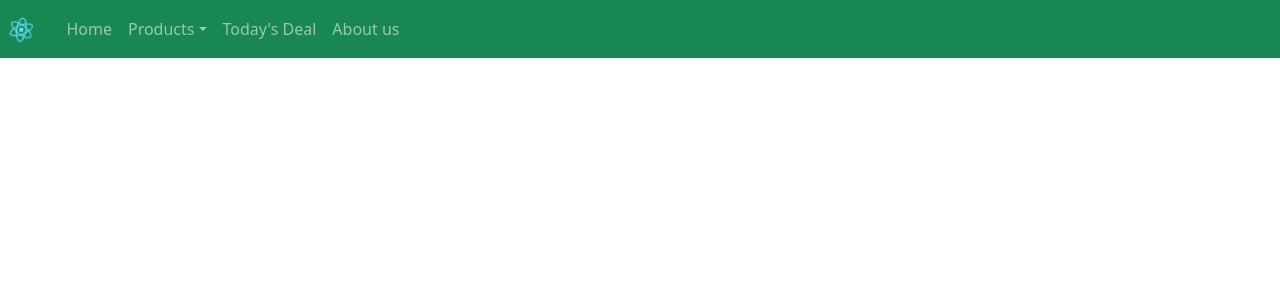
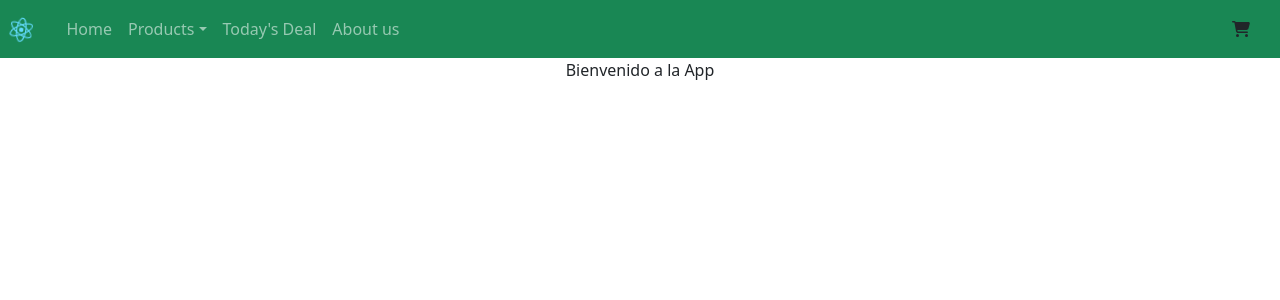
Before and after one commit to tomitose/ecommerce-r, a React (Create React App) app: page / in a window 1280 px wide. Shown: the top 300 px of the page. Built offline with nearby package versions, Linux system fonts and the light colour scheme.

Commit message:
agregado de CartWidget y Itemlistcontainer

```diff
--- a/package.json
+++ b/package.json
@@ -3,6 +3,9 @@
   "version": "0.1.0",
   "private": true,
   "dependencies": {
+    "@fortawesome/fontawesome-svg-core": "^1.3.0",
+    "@fortawesome/free-solid-svg-icons": "^6.0.0",
+    "@fortawesome/react-fontawesome": "^0.1.17",
     "@testing-library/jest-dom": "^5.16.1",
     "@testing-library/react": "^12.1.2",
     "@testing-library/user-event": "^13.5.0",
--- a/src/App.css
+++ b/src/App.css
@@ -8,11 +8,12 @@
   pointer-events: none;
 }
 
-@media (prefers-reduced-motion: no-preference) {
-  .App-logo {
-    animation: App-logo-spin infinite 20s linear;
-  }
+.CartLogo {
+  margin-right: 30px;
+
 }
+
+
 
 
 .App-link {
@@ -27,3 +28,15 @@
     transform: rotate(360deg);
   }
 }
+
+
+
+/*
+Media-Query
+*/
+
+@media (prefers-reduced-motion: no-preference) {
+  .App-logo {
+    animation: App-logo-spin infinite 20s linear;
+  }
+}
--- a/src/App.js
+++ b/src/App.js
@@ -1,12 +1,14 @@
 import './App.css';
 import 'bootstrap/dist/css/bootstrap.min.css';
 import NavBar from './components/NavBar';
+import ItemListContainer from './components/ItemListContainer/ItemListContainer';
 
 
 function App() {
   return (
     <div className="App">
       <NavBar/>
+      <ItemListContainer greeting="Bienvenido a la App"/>
     </div>
   );
 }
--- /dev/null
+++ b/src/components/CartWidget.jsx
@@ -0,0 +1,14 @@
+import React from 'react';
+import { FontAwesomeIcon } from '@fortawesome/react-fontawesome';
+import {faShoppingCart} from '@fortawesome/free-solid-svg-icons';
+
+
+const CartWidget = () => {
+  return (
+    <div>
+        <FontAwesomeIcon icon={faShoppingCart} className="CartLogo"/>
+    </div>
+  );
+};
+
+export default CartWidget;
--- /dev/null
+++ b/src/components/ItemListContainer/ItemListContainer.jsx
@@ -0,0 +1,11 @@
+import React from 'react';
+
+const ItemListContainer = ({greeting}) => {
+  return (
+    <div>
+        {greeting}
+    </div>
+    );
+};
+
+export default ItemListContainer;
--- a/src/components/NavBar.jsx
+++ b/src/components/NavBar.jsx
@@ -3,11 +3,13 @@ import logo from '../logo.svg';
 import { Navbar, Nav , NavDropdown} from 'react-bootstrap';
 import NavbarToggle from 'react-bootstrap/esm/NavbarToggle';
 import NavbarCollapse from 'react-bootstrap/esm/NavbarCollapse';
+import CartWidget from "./CartWidget";
 
 
 const NavBar = () => {
   return (
     <Navbar bg="success" variant="dark" expand="sm" collapseOnSelect>
+
       <Navbar.Brand href="#home">
         <img src={logo} className="App-logo" alt="logo" />
       </Navbar.Brand>
@@ -24,6 +26,9 @@ const NavBar = () => {
           <Nav.Link href="#features">About us</Nav.Link>
         </Nav>
       </NavbarCollapse>
+
+    <CartWidget/>
+
     </Navbar>
   );
 };
```
Also changed, not shown: 1 other file (tests, documents, lock files or other folders).
